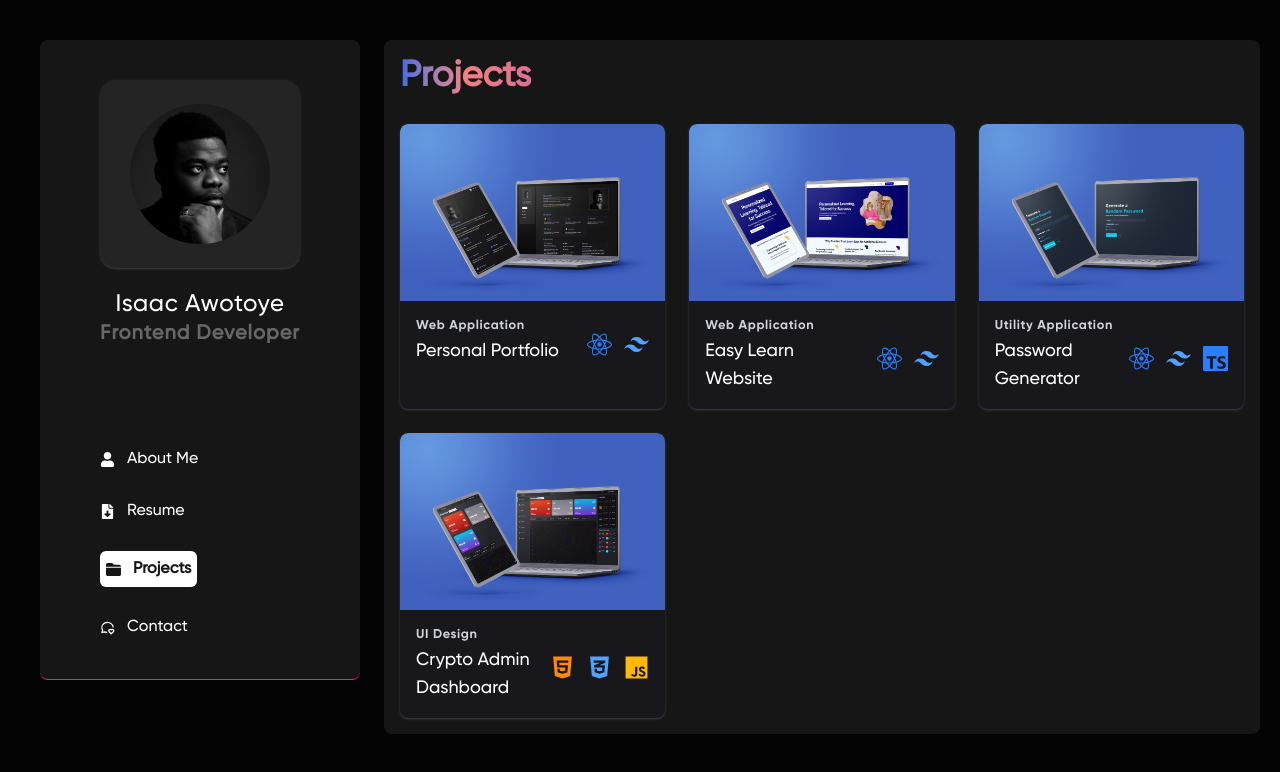
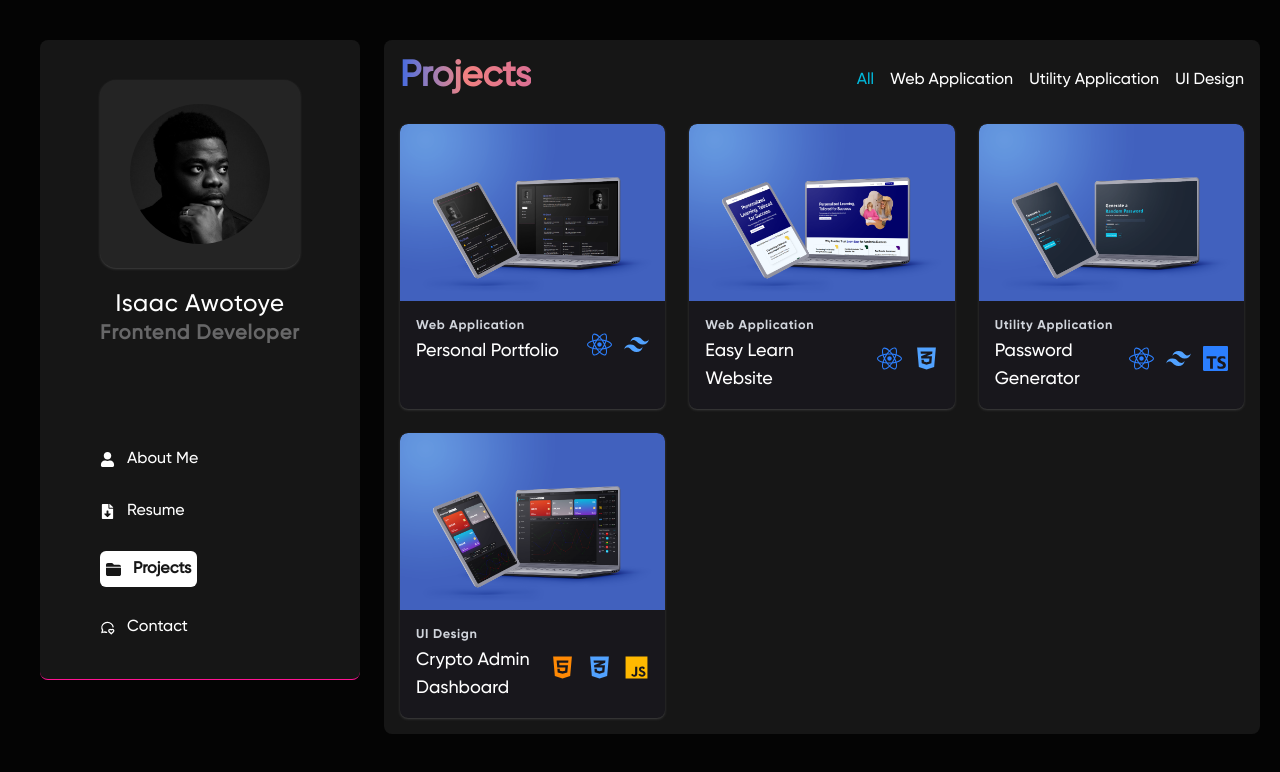
Before and after one commit to Creative-mindset21/my-portfolio-new, a React (Vite) app: page /projects in a window 1280 px wide. Shown: the top 772 px of the page. Built offline with nearby package versions, Linux system fonts and the light colour scheme.

Commit message:
made the filter buttons for tablets and laptops

```diff
--- a/src/components/Project.jsx
+++ b/src/components/Project.jsx
@@ -9,26 +9,72 @@ const Project = ({ filteredItems, handleFilterChange, filter }) => {
 
         <div>
           {/* ! ===== MOBILE PHONES ===== */}
-          <label htmlFor="projectSelect"></label>
+          <label htmlFor="mobileProjectSelect"></label>
           <select
             value={filter}
             onChange={handleFilterChange}
-            id="projectSelect"
+            id="mobileProjectSelect"
             className="bg-gray-50 border border-gray-300 text-gray-900 text-sm rounded-lg focus:ring-blue-500 focus:border-blue-500 p-2.5 md:hidden dark:bg-gray-700 dark:border-gray-600 dark:placeholder-gray-400 dark:text-white dark:focus:ring-blue-500 dark:focus:border-blue-500"
           >
             <option value="all">All</option>
             <option value="Web Application">Web Applications</option>
-            <option value="Utility Application">Tools</option>
+            <option value="Utility Application">Utility Application</option>
             <option value="UI Design">UI Design</option>
           </select>
+
+          {/* ! ===== TABLETS AND LAPTOPS ===== */}
+          <label htmlFor="tabletProjectSelect"></label>
+          <nav id="tabletProjectSelect" className="hidden md:flex gap-4">
+            <button
+              onClick={handleFilterChange}
+              value="all"
+              className={`${
+                "all" === filter ? "text-cyan-500" : "text-white"
+              } `}
+            >
+              All
+            </button>
+
+            <button
+              onClick={handleFilterChange}
+              value="Web Application"
+              className={`${
+                "Web Application" === filter ? "text-cyan-500" : "text-white"
+              } `}
+            >
+              Web Application
+            </button>
+
+            <button
+              onClick={handleFilterChange}
+              value="Utility Application"
+              className={`${
+                "Utility Application" === filter
+                  ? "text-cyan-500"
+                  : "text-white"
+              } `}
+            >
+              Utility Application
+            </button>
+
+            <button
+              onClick={handleFilterChange}
+              value="UI Design"
+              className={`${
+                "UI Design" === filter ? "text-cyan-500" : "text-white"
+              } `}
+            >
+              UI Design
+            </button>
+          </nav>
         </div>
       </div>
 
-      <div className="projects">
+      <ul className="projects">
         {filteredItems.map((project) => (
           <ProjectCard key={project.id} project={project} />
         ))}
-      </div>
+      </ul>
     </section>
   );
 };
--- a/src/components/ProjectCard.jsx
+++ b/src/components/ProjectCard.jsx
@@ -4,7 +4,7 @@ const ProjectCard = ({ project }) => {
   const { img, title, category, stackUsed, linkTo } = project;
 
   return (
-    <section className="projectCard group">
+    <li className="projectCard group">
       <a href={linkTo} target="_blank" className="flex flex-col gap-3">
         <figure>
           <img src={img} alt={title} title={title} className="rounded-t-lg" />
@@ -19,7 +19,7 @@ const ProjectCard = ({ project }) => {
           <div className="flex gap-3 items-center mt-3">{stackUsed}</div>
         </div>
       </a>
-    </section>
+    </li>
   );
 };
 
--- a/src/data/data.jsx
+++ b/src/data/data.jsx
@@ -68,7 +68,7 @@ export const projectsData = [
     category: "Web Application",
     stackUsed: [
       <FaReact size={25} className="fill-blue-500" />,
-      <RiTailwindCssFill size={25} className="fill-blue-400" />,
+      <FaCss3Alt size={25} className="fill-blue-400" />,
     ],
     linkTo: "https://easy-learn-edx-website.vercel.app/",
   },
--- a/src/index.css
+++ b/src/index.css
@@ -63,6 +63,11 @@
     height: auto;
     object-fit: cover;
   }
+
+  button {
+    cursor: pointer;
+    position: relative;
+  }
 }
 
 @layer components {
@@ -125,6 +130,7 @@
     }
   }
 
+  /* ! ===== PROJECT CARD STYLING =====*/
   .projects {
     @apply grid grid-cols-1 md:grid-cols-2 lg:grid-cols-3 gap-6 mt-5;
 
```
